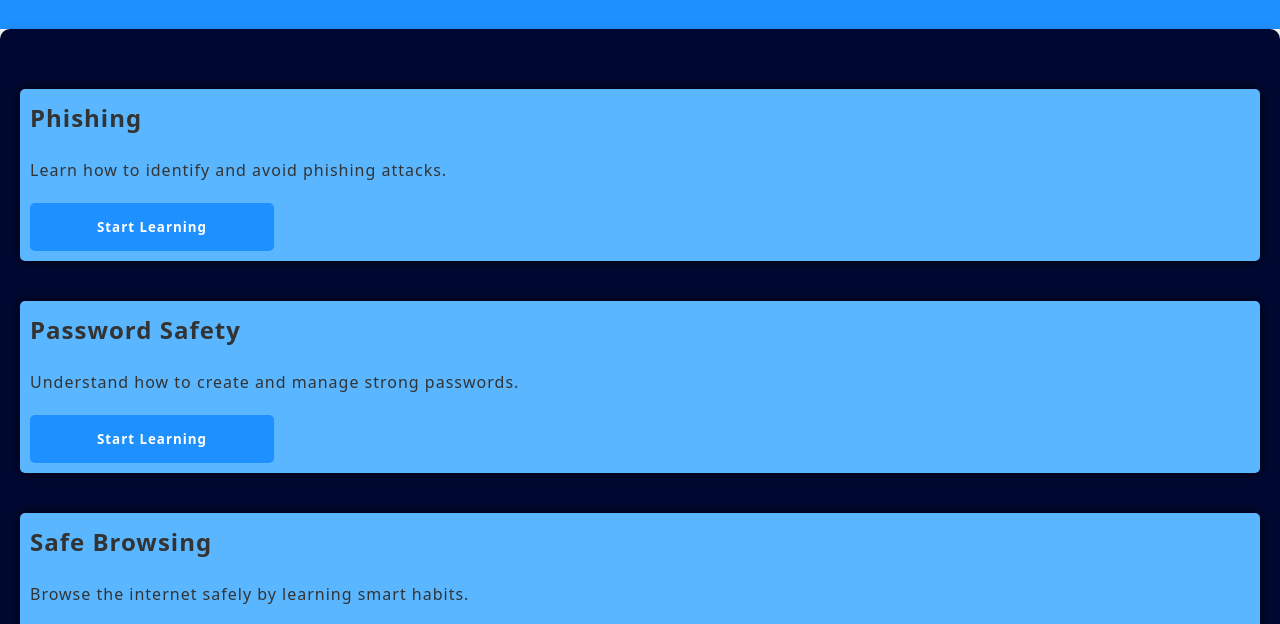
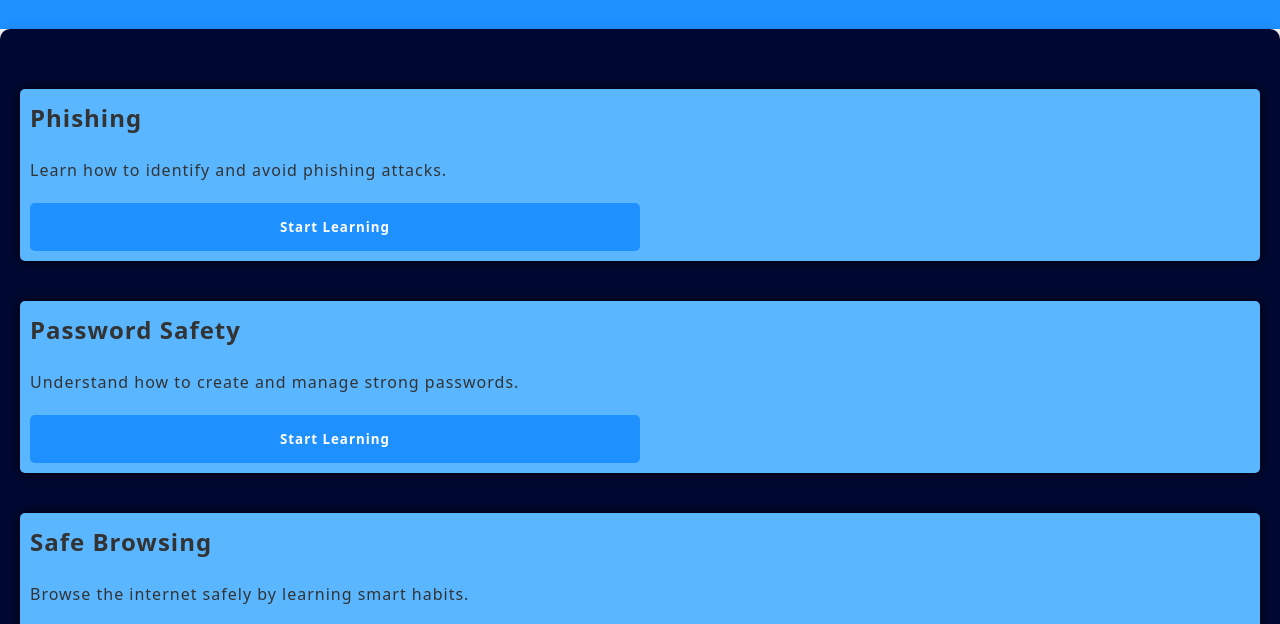
Before and after one commit to Olamide840/second-project, a website: page home_page.html in a window 1280 px wide. Shown: the part 137-761 px from the top of the page. Drawn offline with Linux system fonts and the light colour scheme.

Commit message:
Add files via upload

```diff
--- a/home_page.css
+++ b/home_page.css
@@ -42,7 +42,7 @@
 }
 main button{
   background: #1e90ff;
-  width: 20%;
+  width: 50%;
 }
 main button a {
   color: #fff;
```
Also changed, not shown: phishing.html (+1 -1 lines).
